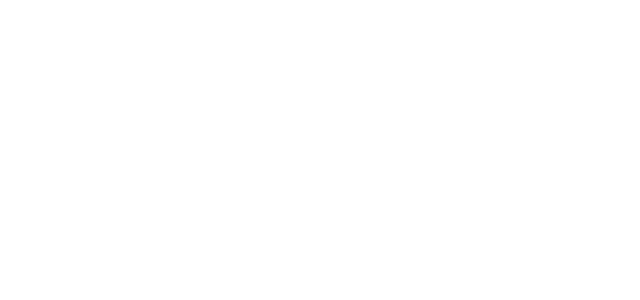
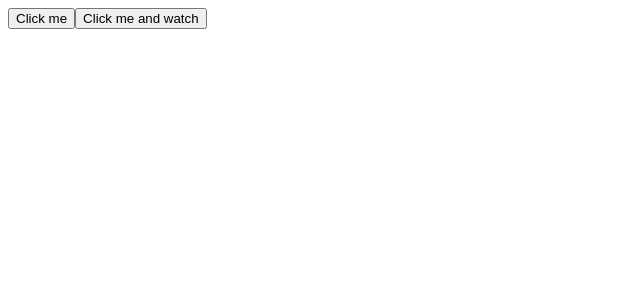
Before and after one commit to codeshrabon/Bro-Code-Use-of-React, a React (Vite) app in the folder Bro Code Expriment/my-expriment-project/: page / in a window 1280 px wide. Shown: the top 300 px of the page, without its empty margins (0-640 px from the left). Built offline with nearby package versions, Linux system fonts and the light colour scheme.

Commit message:
sending argument to a function , and most important part using backticks (``) cause ${expressin) is interpolated directly inside the string

```diff
--- /dev/null
+++ b/Bro Code Expriment/my-expriment-project/src/ClickEvents/Button.jsx
@@ -0,0 +1,18 @@
+function Button(){
+
+    // a callback arrow function
+    const handleClick = () => console.log("Hey whats up");
+
+    // template string ${expression} of string
+    const handleClick2 = (name) => console.log(`${name} Stop it`);
+
+    return (
+        <>
+        <button onClick={handleClick}>Click me</button>
+        <button onClick={() => handleClick2("Faysal")}>Click me and watch</button>
+        </>
+    );
+
+}
+
+export default Button
--- a/Bro Code Expriment/my-expriment-project/src/ClickEventsApp.jsx
+++ b/Bro Code Expriment/my-expriment-project/src/ClickEventsApp.jsx
@@ -1,10 +1,10 @@
-
+import Button from "./ClickEvents/Button";
 
 function ClickEventApp(){
 
     return(
         <>
-
+        <Button />
         </>
     );
 
```
